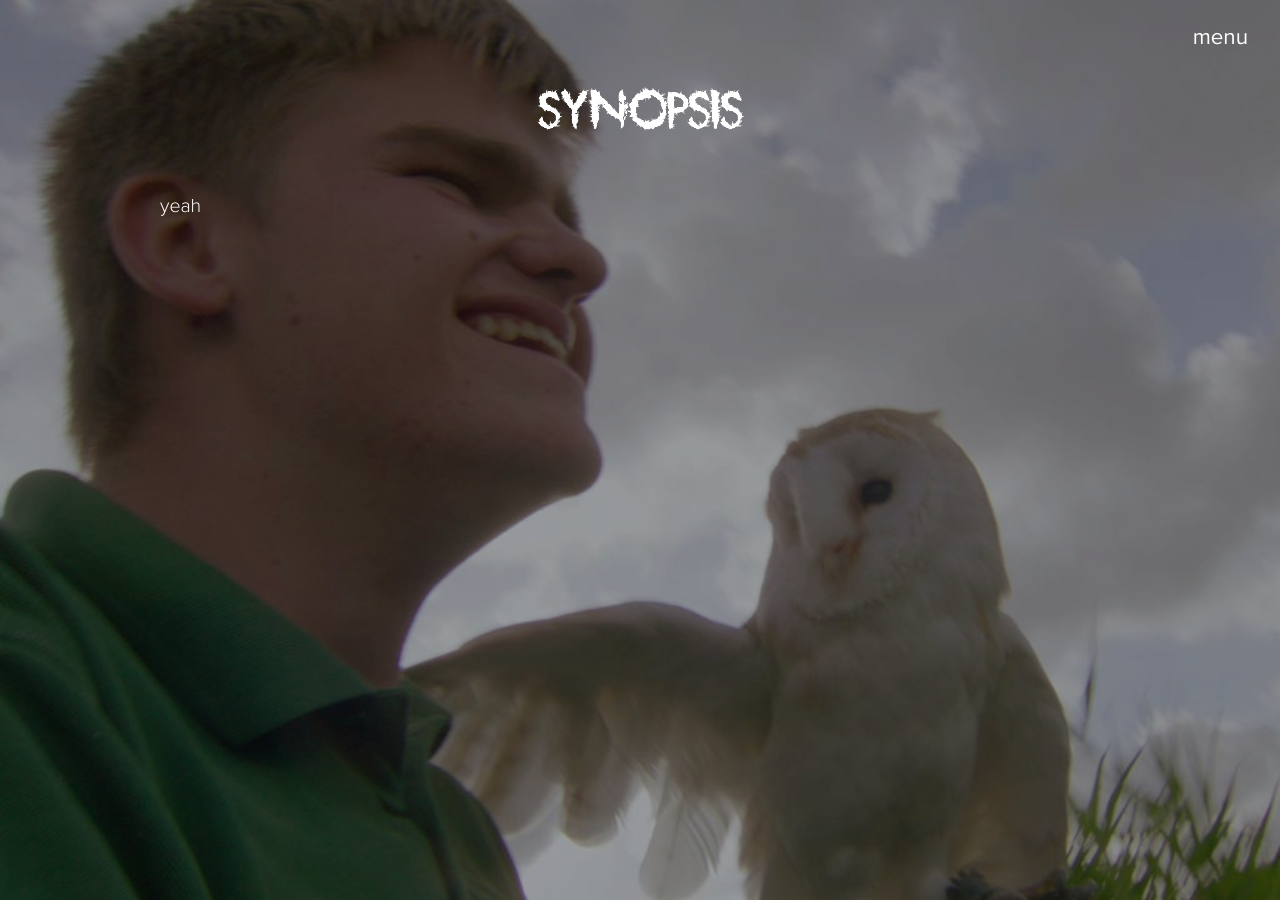
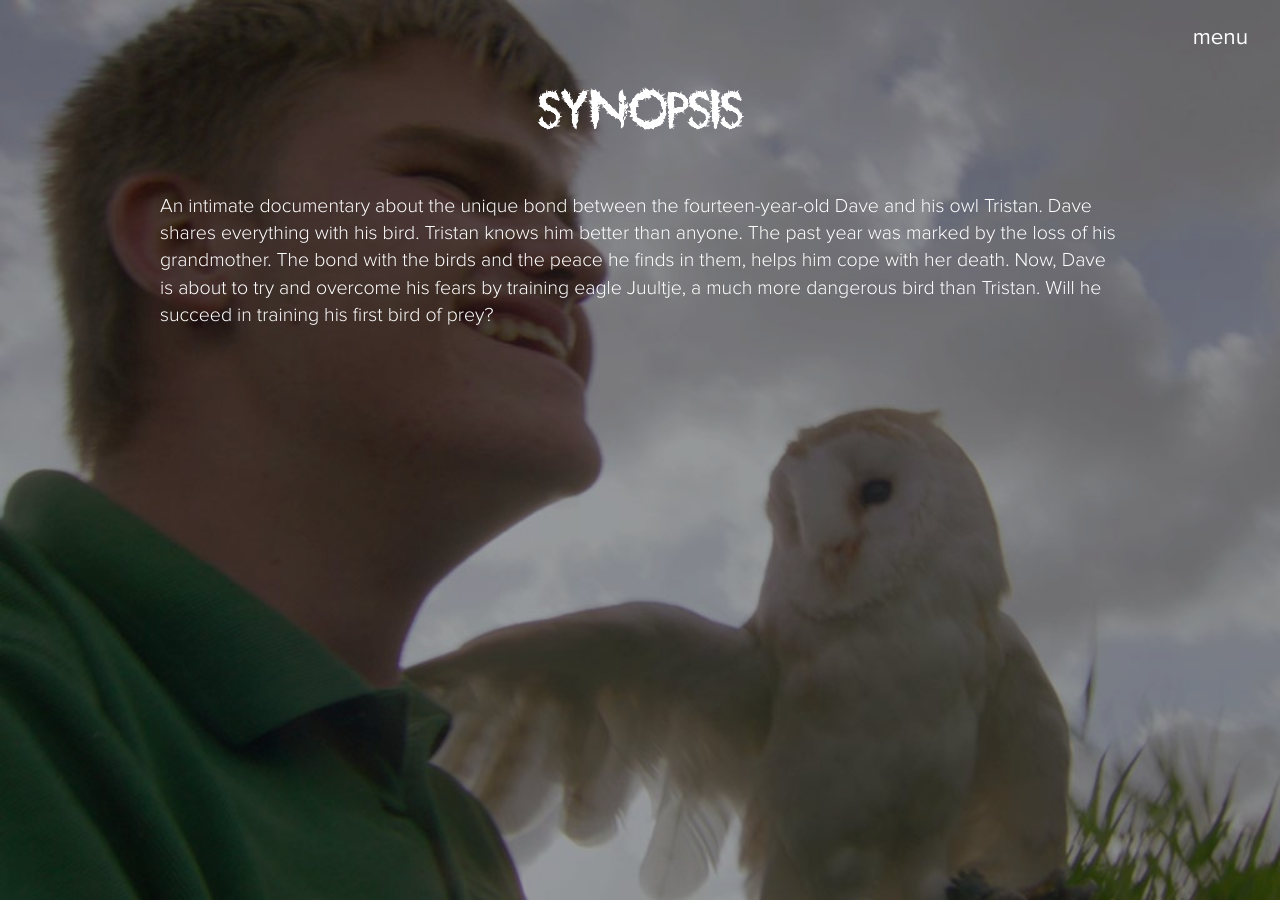
Before and after one commit to vogelvriend/vogelvriend.github.io, a Jekyll site: the page built from synopsis.md, in a window 1280 px wide. Built offline with Jekyll 4.4.1, drawn with Linux system fonts in a browser that asks for light colours; nearby versions of some CDN libraries.

Commit message:
Updated Synopsis

```diff
--- a/synopsis.md
+++ b/synopsis.md
@@ -1,9 +1,9 @@
 ---
 title: Synopsis
-layout: synopsis
 quote_line1: Beautiful, little documentary...
 quote_line2: sharpens the imagination
 quote_by: de Volkskrant
+layout: synopsis
 ---
 
-yeah
+An intimate documentary about the unique bond between the fourteen-year-old Dave and his owl Tristan. Dave shares everything with his bird. Tristan knows him better than anyone. The past year was marked by the loss of his grandmother. The bond with the birds and the peace he finds in them, helps him cope with her death. Now, Dave is about to try and overcome his fears by training eagle Juultje, a much more dangerous bird than Tristan. Will he succeed in training his first bird of prey?
```
